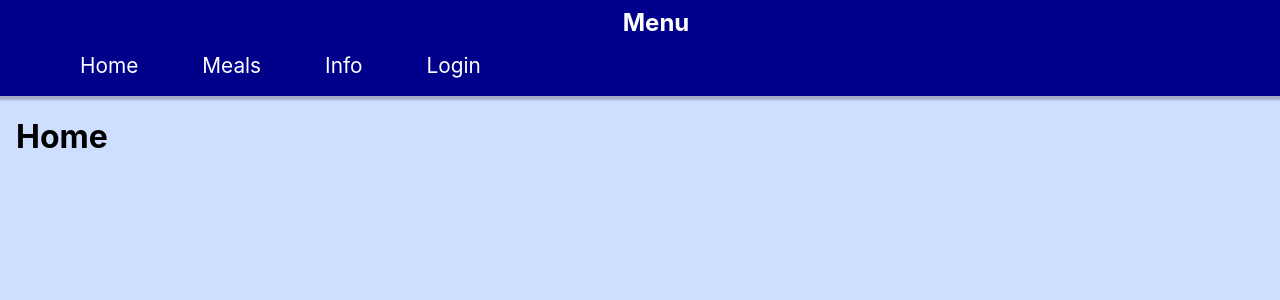
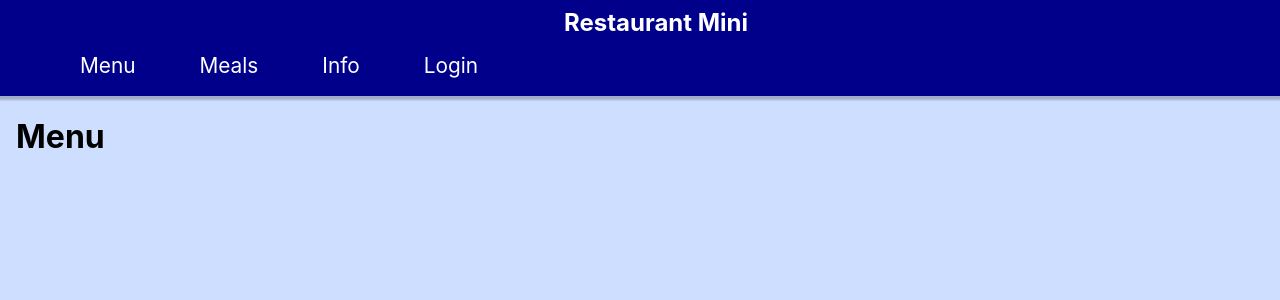
Before and after one commit to mateod062/restaurant-menu, a React (Create React App) app: page / in a window 1280 px wide. Shown: the top 300 px of the page. Built offline with nearby package versions, Linux system fonts and the light colour scheme.

Commit message:
changing "home" to "menu", title to "Restaurant Mini", removing Layout.js

```diff
--- a/src/App.js
+++ b/src/App.js
@@ -1,7 +1,7 @@
 import logo from './logo.svg';
 import {BrowserRouter, Route, Routes} from "react-router-dom";
 import './App.css';
-import Home from "./page/home/Home";
+import Menu from "./page/home/Menu";
 import Info from "./page/info/Info";
 import Login from "./page/login/Login";
 import Meals from "./page/meals/Meals";
@@ -29,7 +29,7 @@ function App() {
       <BrowserRouter>
         <Routes>
           <Route path="/" element={<NavBar />}>
-            <Route index element={<Home />} />
+            <Route index element={<Menu />} />
             <Route path="info" element={<Info />} />
             <Route path="login" element={<Login />} />
             <Route path="meals" element={<Meals />} />
--- a/src/component/navbar/NavBar.js
+++ b/src/component/navbar/NavBar.js
@@ -5,11 +5,11 @@ const NavBar = () => {
   return (
       <>
         <nav className={"navigation"}>
-          <Link to={"/"} className={"title"}>Menu</Link>
+          <Link to={"/"} className={"title"}>Restaurant Mini</Link>
           <div className={"navigation-menu"}>
             <ul>
               <li>
-                <Link to="/">Home</Link>
+                <Link to="/">Menu</Link>
               </li>
               <li>
                 <Link to="/meals">Meals</Link>
--- a/src/page/home/Home.js
+++ b/src/page/home/Menu.js
@@ -1,9 +1,9 @@
 import "../../component/common/content/Content"
 import Content from "../../component/common/content/Content";
-const Home = () => {
+const Menu = () => {
   return (
-      <Content subtitle={"Home"} />
+      <Content subtitle={"Menu"} />
   )
 };
 
-export default Home;
+export default Menu;
```
Also changed, not shown: src/page/layout/Layout.js (deleted, +0 -28 lines).
